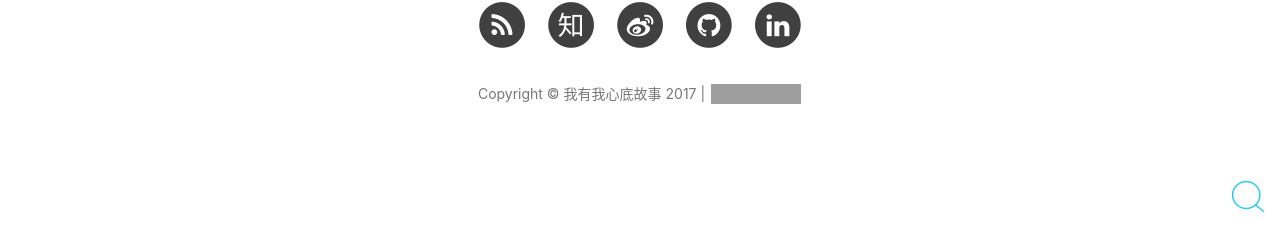
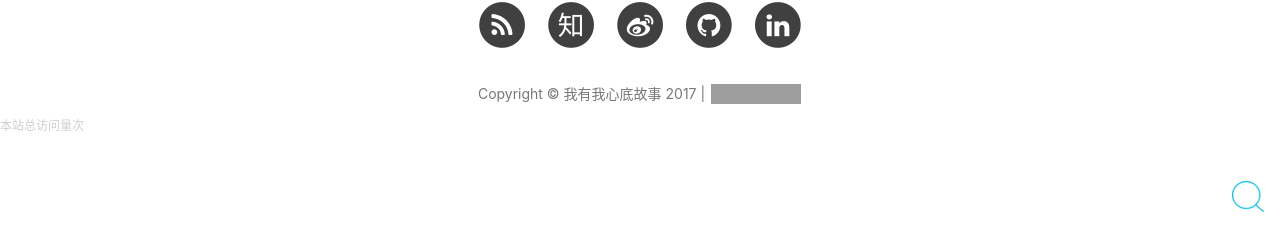
Before and after one commit to Tomy-Lee/Tomy-Lee.github.io, a Jekyll site: the page built from index.html, in a window 1280 px wide and 900 px high, scrolled down 2074 px. Shown: the part 668-897 px from the top of the window. Built offline with Jekyll 4.4.1, drawn with Linux system fonts in a browser that asks for light colours; nearby versions of some CDN libraries; the list of posts is cut into pages by our own code; comment, search, counter and statistics services are not loaded; grey boxes are pictures that could not be loaded.

Commit message:
Update footer.html

```diff
--- a/_includes/footer.html
+++ b/_includes/footer.html
@@ -104,7 +104,10 @@
             </div>
         </div>
     </div>
-
+     <div align="left" style="color:#CFCFCF">
+             <script async src="//dn-lbstatics.qbox.me/busuanzi/2.3/busuanzi.pure.mini.js"></script>
+            <span id="busuanzi_container_site_pv" style="font-size:12px">本站总访问量<span id="busuanzi_value_site_pv" style="font-size:12px"></span>次</span>
+                </div>
 </footer>
 
 
```
